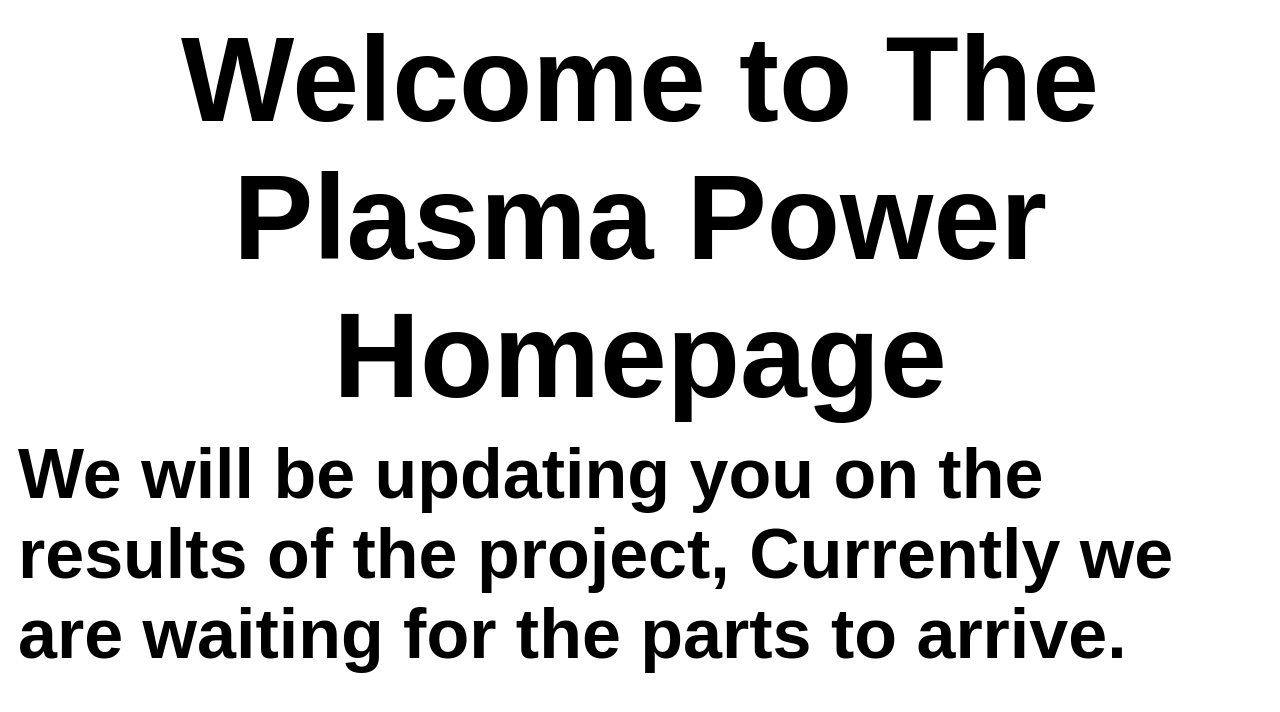
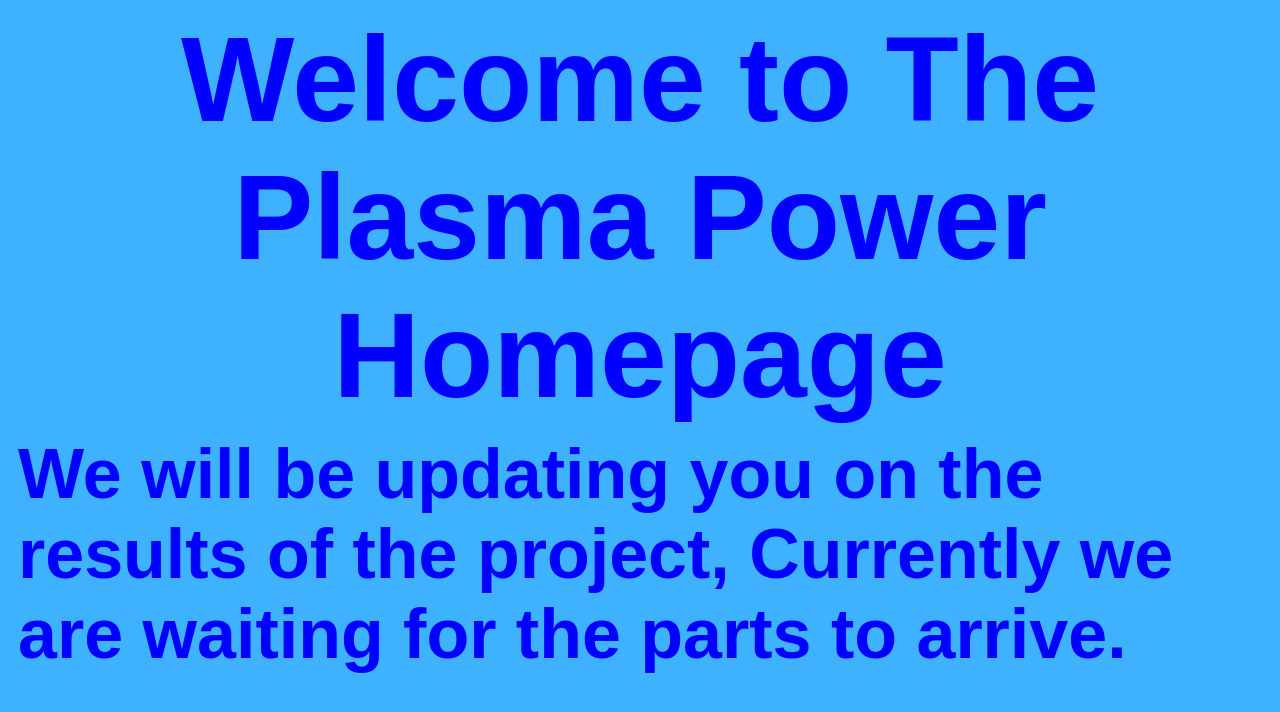
Before and after one commit to lavamonkedev/SciFair2024-ZVS-Results, a plain HTML site: page index.html in a window 1280 px wide. Drawn offline with Linux system fonts and the light colour scheme.

Commit message:
Update index.html

```diff
--- a/index.html
+++ b/index.html
@@ -1,4 +1,4 @@
-<body>
+<body class="background">
     <div class="Heading">
         Welcome to The Plasma Power Homepage
     </div>
@@ -13,7 +13,7 @@
              text-align: center;
              font-size: 30px;
              font-family: Arial, Helvetica, sans-serif;
-             color: #000000;
+             color: blue;
              font-weight: bold;
              margin: 10px;
              font-size: 120px;
@@ -23,10 +23,13 @@
              text-align: left;
              font-size: 30px;
              font-family: Arial, Helvetica, sans-serif;
-             color: #000000;
+             color: blue;
              font-weight: bold;
              margin: 10px;
              font-size: 70px;
         }
+        .background {
+            background-color: rgb(63, 178, 255);
+        }
     </style>
 </body>
```
